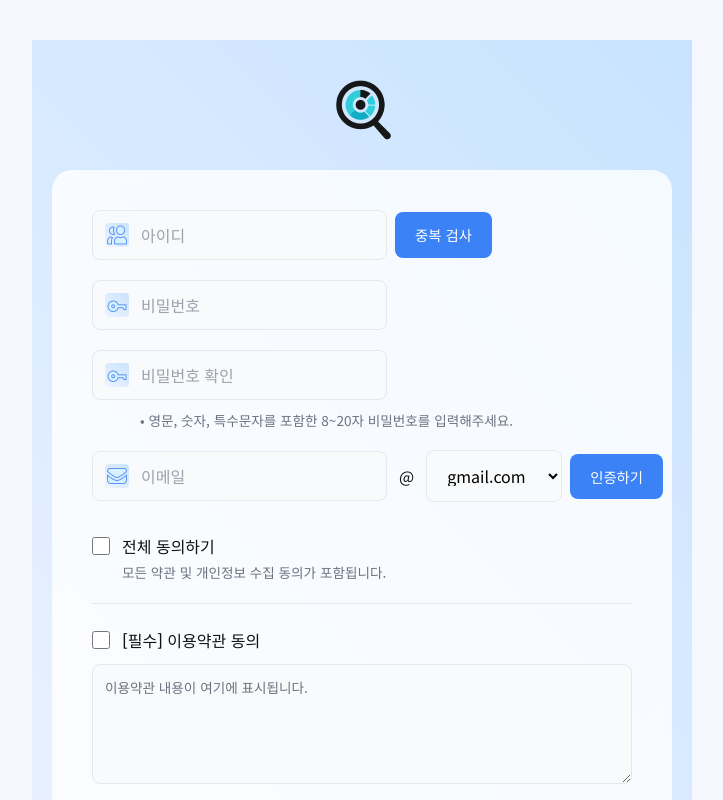
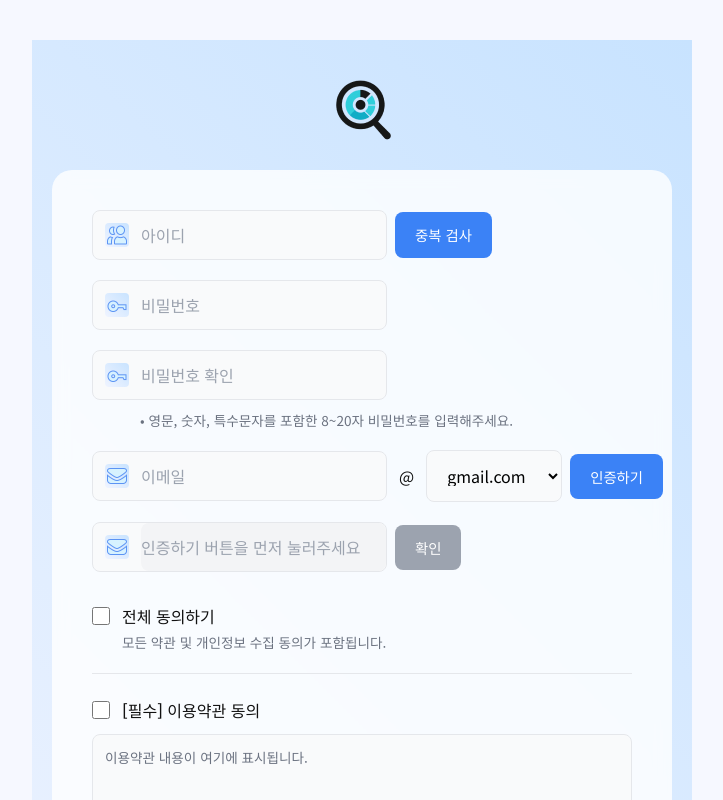
Before and after one commit to 2025-AISCHOOL-NLP-A/AI_Review, a React (Vite) app in the folder frontend/: page /login/join in a window 1280 px wide. Shown: the top 800 px of the page, without its empty margins (278-1001 px from the left). Built offline with nearby package versions, Linux system fonts and the light colour scheme; no server answers.

Commit message:
인증확인버튼

```diff
--- a/frontend/src/components/LoginJoin.jsx
+++ b/frontend/src/components/LoginJoin.jsx
@@ -108,6 +108,32 @@ function LoginJoin() {
   };
 
   // -----------------------------
+  // ✅ 이메일 인증번호 확인
+  // -----------------------------
+  const handleVerifyEmailCode = async () => {
+    if (!formData.email_code.trim()) {
+      alert('인증번호를 입력해주세요.');
+      return;
+    }
+
+    if (!formData.email_prefix.trim()) {
+      alert('이메일을 입력해주세요.');
+      return;
+    }
+
+    const email = `${formData.email_prefix}@${formData.email_domain}`;
+    const result = await authService.verifyCode(email, formData.email_code);
+
+    if (result.success) {
+      alert('이메일 인증이 완료되었습니다.');
+      setIsEmailVerified(true);
+    } else {
+      alert(result.message || '인증번호가 일치하지 않습니다.');
+      setIsEmailVerified(false);
+    }
+  };
+
+  // -----------------------------
   // ✅ 회원가입 제출
   // -----------------------------
   const handleSubmit = async (e) => {
@@ -129,6 +155,11 @@ function LoginJoin() {
     const passwordPattern = /^(?=.*[a-zA-Z])(?=.*[0-9])(?=.*[!@#$%^&*])[A-Za-z0-9!@#$%^&*]{8,20}$/;
     if (!passwordPattern.test(password)) {
       alert('비밀번호는 영문, 숫자, 특수문자를 포함하여 8~20자로 입력해주세요.');
+      return;
+    }
+
+    if (!isEmailVerified) {
+      alert('이메일 인증을 완료해주세요.');
       return;
     }
 
@@ -260,8 +291,8 @@ function LoginJoin() {
           </div>
 
           {/* 🔹 인증 코드 입력 */}
-          {isEmailSent && (
-            <div className="form-group">
+          <div className="form-group">
+            <div className="input-with-button">
               <div className="input-with-icon">
                 <div className="form-icon">
                   <img src="/images/email_icon.png" alt="이메일 코드 아이콘" />
@@ -270,13 +301,30 @@ function LoginJoin() {
                   type="text"
                   name="email_code"
                   className="form-input"
-                  placeholder="이메일 인증번호 입력"
+                  placeholder={isEmailSent ? "이메일 인증번호 입력" : "인증하기 버튼을 먼저 눌러주세요"}
                   value={formData.email_code}
                   onChange={handleChange}
+                  disabled={!isEmailSent}
+                  style={{
+                    backgroundColor: !isEmailSent ? '#f3f4f6' : 'transparent',
+                    cursor: !isEmailSent ? 'not-allowed' : 'text'
+                  }}
                 />
               </div>
+              <button
+                type="button"
+                className="check-button"
+                onClick={handleVerifyEmailCode}
+                disabled={!isEmailSent || isEmailVerified}
+                style={{
+                  backgroundColor: isEmailVerified ? '#10B981' : (!isEmailSent ? '#9ca3af' : '#3b82f6'),
+                  cursor: (!isEmailSent || isEmailVerified) ? 'not-allowed' : 'pointer'
+                }}
+              >
+                {isEmailVerified ? '✓ 인증완료' : '확인'}
+              </button>
             </div>
-          )}
+          </div>
 
           {/* 🔹 약관 동의 */}
           <div className="agreement-section">
```
